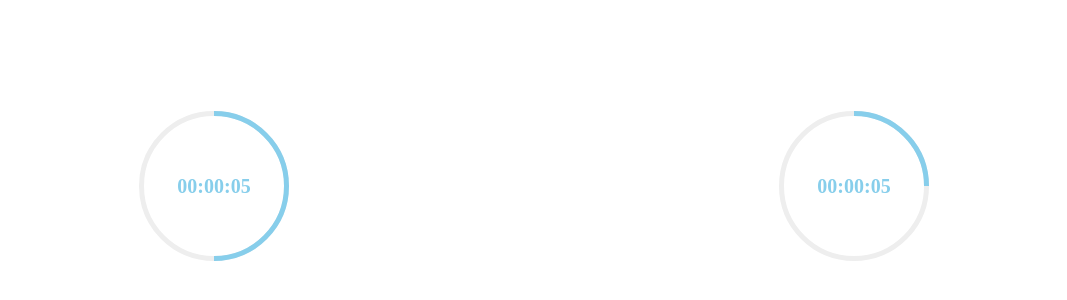
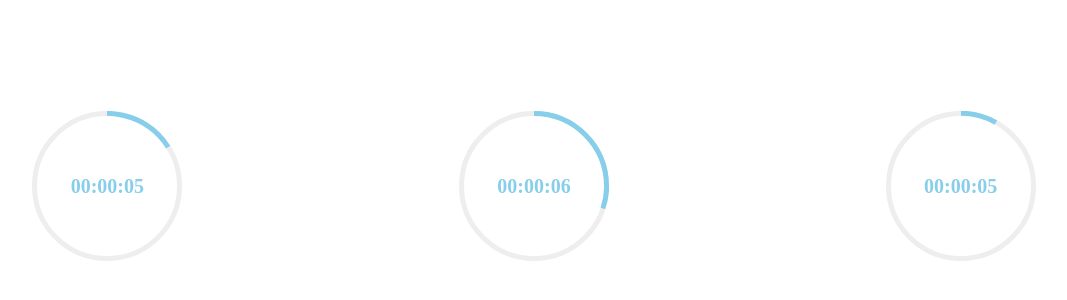
Before and after one commit to itaditya/circlebars, a plain HTML site: page index.html in a window 1280 px wide. Shown: the part 214-514 px from the top of the page, without its empty margins (106-1173 px from the left). Drawn offline with nearby package versions, Linux system fonts and the light colour scheme.

Commit message:
'3_ways_to_use_plugin_added'

```diff
--- a/circle.js
+++ b/circle.js
@@ -1,23 +1,30 @@
 $(document).ready(function(){
-      // var t = new timer();
-      // console.log(t);
+    var prefs = '{"element" : ".correctTimer"}';
+    $('.correctTimer').each(function (index, value) {
+        new timer(prefs);
+    });
 });
-
 function timer(prefs){
     prefs = JSON.parse(prefs);
     this.element = $(prefs.element);
     this.time = 0;
-    this.maxTime = prefs.maxTime || 60;
+    this.maxTime = 60;
     var percentage = 0;
     var that = this;
     var date = 0;
+    var attribs = this.element.find("div")[0].parentNode.dataset;
+    this.initialise = function(){
+        that.time = parseInt(attribs.timerStarttime) || parseInt(prefs.startTime) || 0;
+        that.maxTime = parseInt(attribs.timerMaxtime) || parseInt(prefs.maxTime) || 60;
+    }
+    this.initialise();
     this.timer = setInterval(function(){
         if(that.time < that.maxTime){
             that.time += 1;
             percentage = (that.time*100)/that.maxTime;
             that.renderProgress(percentage);
             date = new Date(null);
-            date.setSeconds(that.time); // specify value for SECONDS here
+            date.setSeconds(that.time); // specify value for seconds here
             that.element.find(".text").html(date.toISOString().substr(11, 8));
             that.element.find(".text")[0].dataset.time = that.time;
         }
--- a/index.html
+++ b/index.html
@@ -42,9 +42,9 @@
     </style>
   </head>
   <body>
-    <div class="loader" id="timer-1">
+    <div class="loader" id="timer-1" data-timer-maxTime=30>
         <div class="loader-bg">
-            <div class="text">00:00:00</div>
+            <div class="text"></div>
         </div>
         <div class="spiner-holder-one animate-0-25-a">
             <div class="spiner-holder-two animate-0-25-b">
@@ -67,9 +67,34 @@
             </div>
         </div>
     </div>
-    <div class="loader" id="timer-2">
+    <div class="loader timer-2" data-timer-startTime=1>
         <div class="loader-bg">
-            <div class="text">00:00:00</div>
+            <div class="text"></div>
+        </div>
+        <div class="spiner-holder-one animate-0-25-a">
+            <div class="spiner-holder-two animate-0-25-b">
+                <div class="loader-spiner" style=""></div>
+            </div>
+        </div>
+        <div class="spiner-holder-one animate-25-50-a">
+            <div class="spiner-holder-two animate-25-50-b">
+                <div class="loader-spiner"></div>
+            </div>
+        </div>
+        <div class="spiner-holder-one animate-50-75-a">
+            <div class="spiner-holder-two animate-50-75-b">
+                <div class="loader-spiner"></div>
+            </div>
+        </div>
+        <div class="spiner-holder-one animate-75-100-a">
+            <div class="spiner-holder-two animate-75-100-b">
+                <div class="loader-spiner"></div>
+            </div>
+        </div>
+    </div>
+    <div class="loader correctTimer" data-timer-startTime=0>
+        <div class="loader-bg">
+            <div class="text"></div>
         </div>
         <div class="spiner-holder-one animate-0-25-a">
             <div class="spiner-holder-two animate-0-25-b">
@@ -95,7 +120,7 @@
     <script>
       $(document).ready(function(){
             var t1 = new timer('{"element" : "#timer-1","maxTime" : 10}');
-            var t2= new timer('{"element" : "#timer-2","maxTime" : 20}');
+            var t2= new timer('{"element" : ".timer-2","maxTime" : 20}');
       });
     </script>
   </body>
```
